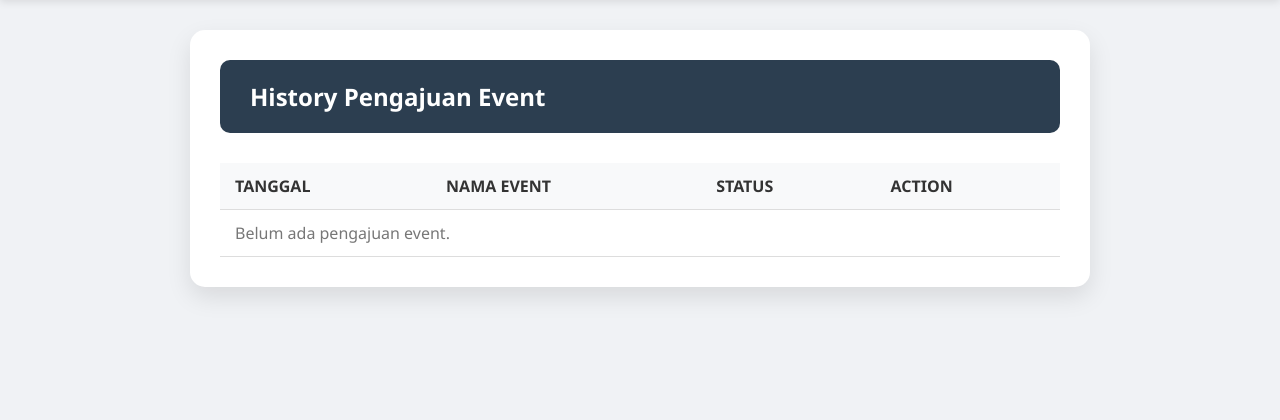
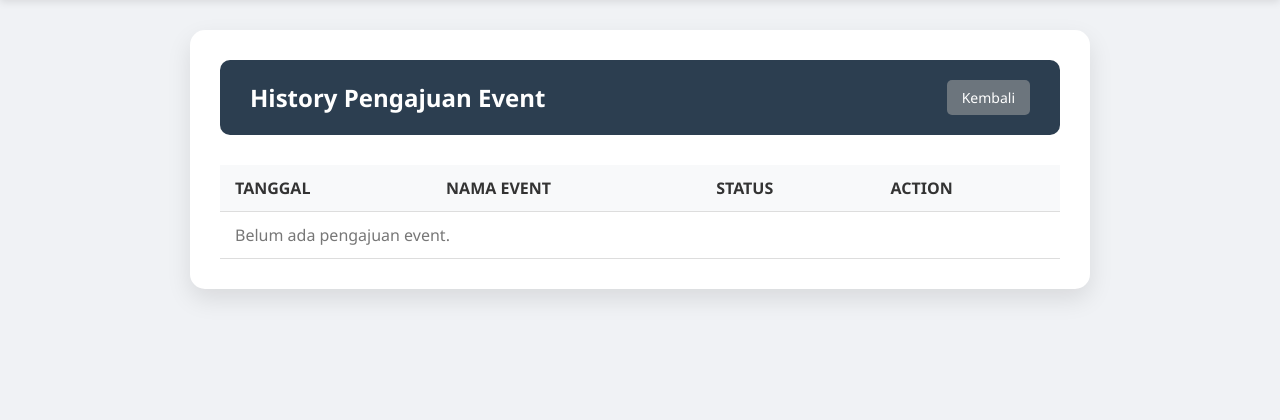
Before and after one commit to AntaresVegas/Proyek-SI, a PHP site: page /mahasiswa/mahasiswa_history_pengajuan.php in a window 1280 px wide. Shown: the part 70-490 px from the top of the page. Run offline with PHP 8.4, Linux system fonts and the light colour scheme; the visitor is signed in with stand-in values (Sample User, id 1); data comes from the database, SQL or seed files in the repository.

Commit message:
tambahan tombol kembali di history pengajuan event mahasiswa

```diff
--- a/TubesPSI/mahasiswa/mahasiswa_history_pengajuan.php
+++ b/TubesPSI/mahasiswa/mahasiswa_history_pengajuan.php
@@ -66,7 +66,22 @@ $conn->close();
         .detail-button { background-color: #007bff; color: white; padding: 8px 15px; border: none; border-radius: 5px; cursor: pointer; text-decoration: none; font-size: 14px; transition: background-color 0.3s; display: inline-block; }
         .detail-button:hover { background-color: #0056b3; }
         .no-data { text-align: center; padding: 20px; color: #777; }
+        .download-button {
+            background-color: #f44336; /* Red for download */
+            color: white;
+            padding: 8px 15px;
+            border: none;
+            border-radius: 5px;
+            cursor: pointer;
+            text-decoration: none;
+            font-size: 14px;
+            transition: background-color 0.3s ease;
+            display: inline-block;
+        }
 
+        .download-button:hover {
+            background-color: #d32f2f;
+        }
         /* === STYLE BARU UNTUK STATUS BADGE === */
         .status-badge {
             padding: 5px 12px;
@@ -109,6 +124,8 @@ $conn->close();
 <div class="container">
     <div class="header">
         <h1>History Pengajuan Event</h1>
+        <a href="mahasiswa_history.php" class="download-button" style="background-color: #6c757d;">Kembali</a>
+
     </div>
 
     <table class="data-table">
```
